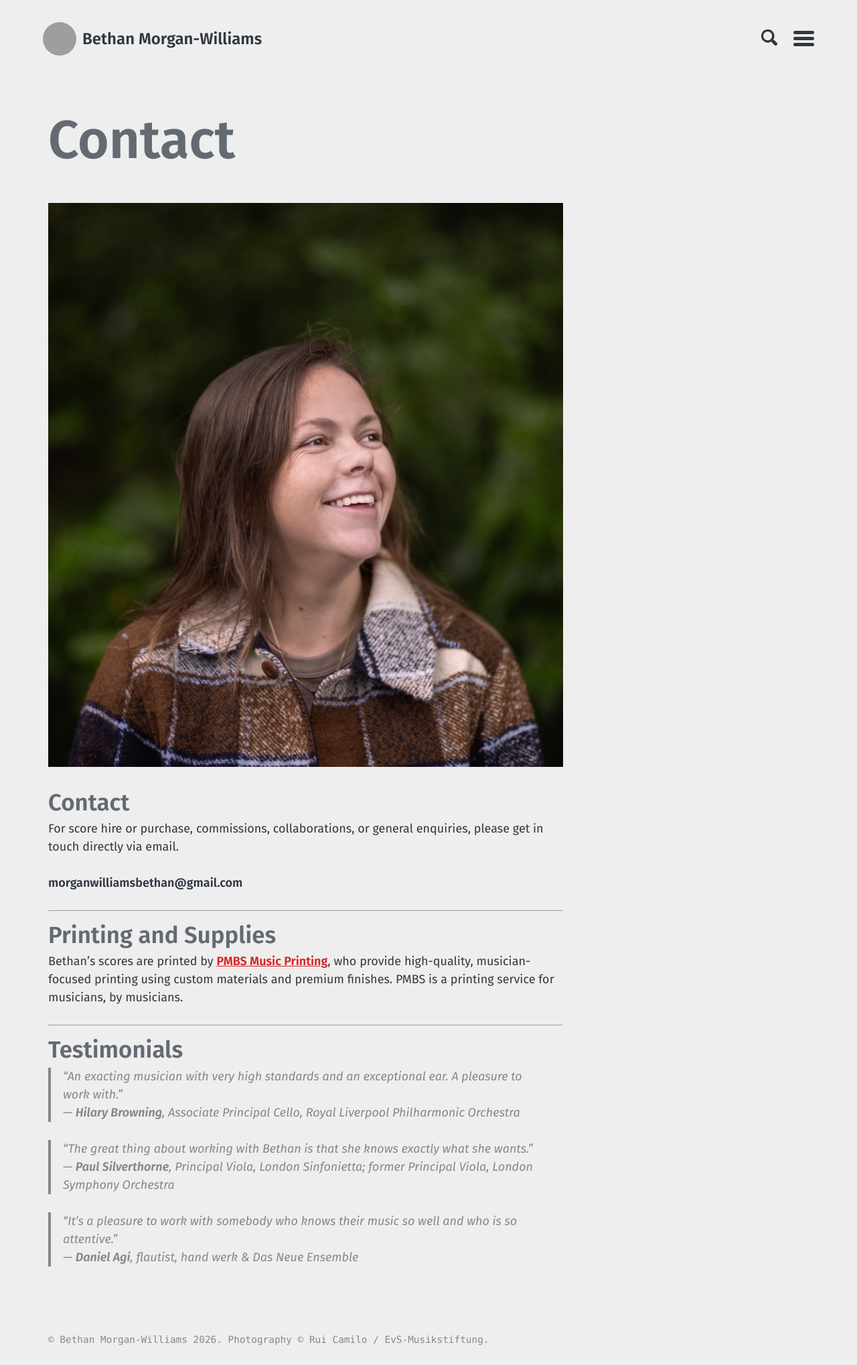
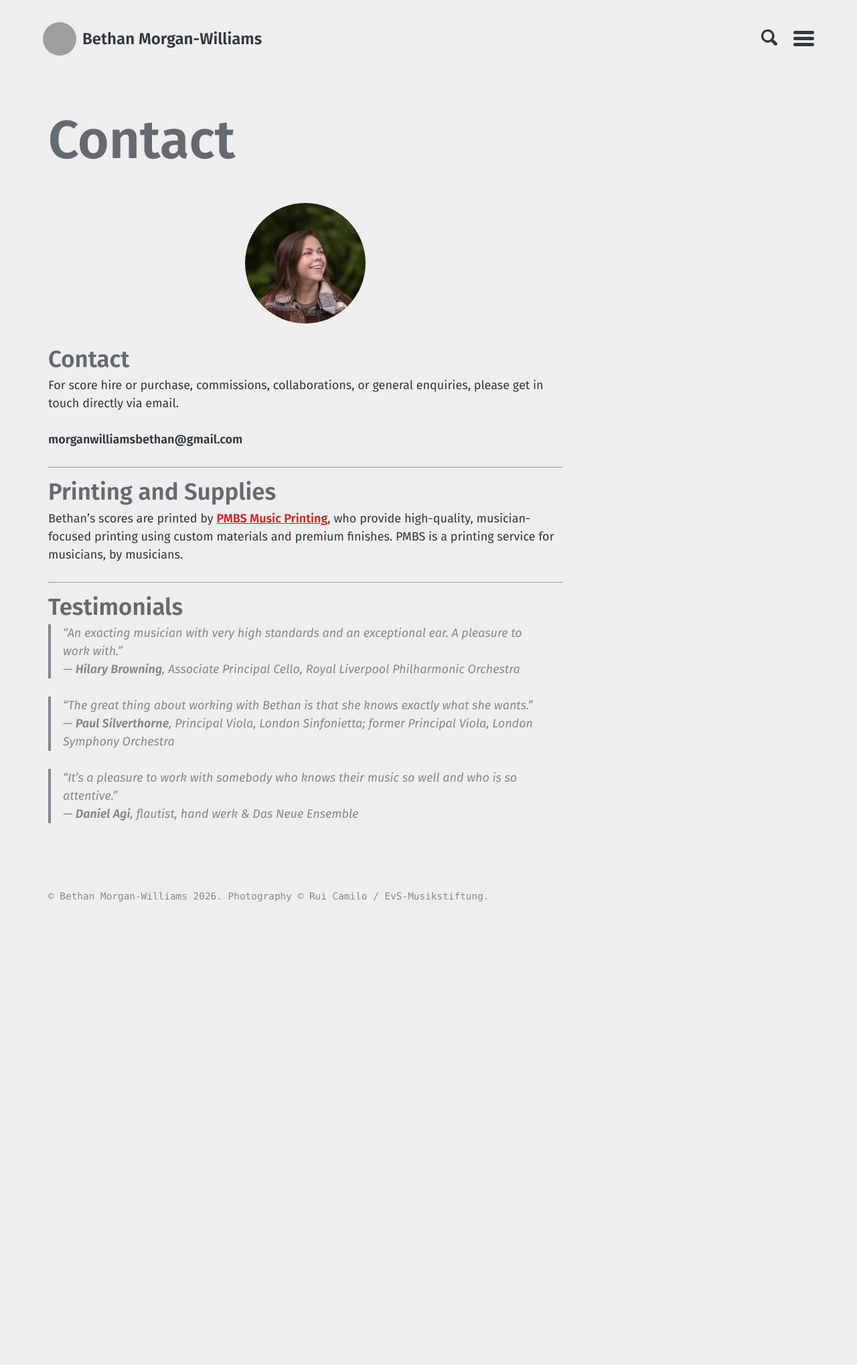
Before and after one commit to morganwilliamsb/website, a Jekyll site: the page built from contact.md, in a window 1280 px wide. Shown: the whole page at 67% size. Built offline with Jekyll 4.4.1, drawn with Linux system fonts in a browser that asks for light colours; after the commit the page ends 1377 px from its top, so only the background shows below that; grey boxes are pictures that could not be loaded.

Commit message:
Add circular photo styles for contact page
Added styles for circular photo on contact page.

```diff
--- a/assets/stylesheets/main.scss
+++ b/assets/stylesheets/main.scss
@@ -260,3 +260,14 @@
 .news-banner a:hover {
   color: var(--link-color, #b30000);
 }
+
+/* ===== Contact page circular photo ===== */
+
+.contact-photo-circle {
+  width: 180px;
+  height: 180px;
+  object-fit: cover;
+  border-radius: 50%;
+  display: block;
+  margin: 0 auto 1.5rem auto;
+}
```
